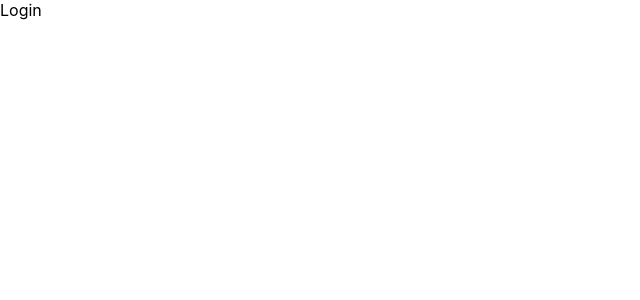
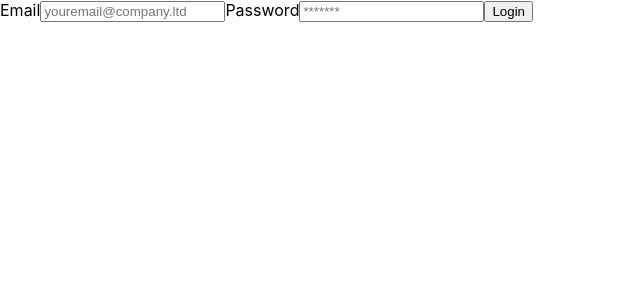
Before and after one commit to Guillermo-prog/ludoteca-app, a React (Create React App) app: page /login in a window 1280 px wide. Shown: the top 300 px of the page, without its empty margins (0-640 px from the left). Built offline with nearby package versions, Linux system fonts and the light colour scheme; no server answers.

Commit message:
feat: añadida la funcionalidad basica de login contra Firebase

```diff
--- a/src/components/Home.js
+++ b/src/components/Home.js
@@ -2,11 +2,11 @@
 import { useAuth } from "../context/authContext";
 
 export function Home() {
-  const { user } = useAuth(); //accedemos solo al valor user del objeto que devuelve useAuth
-  const loginCheck = user.login.toString();
+  const { user } = useAuth();
   return (
     <div>
-      <div>Home</div> <div>{loginCheck}</div>
+      <div>Home</div>
+      <div>User: {user.email}</div>
     </div>
   );
 }
--- a/src/components/Login.js
+++ b/src/components/Login.js
@@ -1,5 +1,52 @@
 import React from "react";
+import { useState } from "react";
+import { useAuth } from "../context/authContext";
+import { useNavigate } from "react-router-dom";
 
 export function Login() {
-  return <div>Login</div>;
+  const [user, setUser] = useState({
+    email: "",
+    password: "",
+  });
+  const { login } = useAuth();
+  const navigate = useNavigate();
+  const [error, setError] = useState();
+
+  const handleChange = ({ target: { name, value } }) =>
+    setUser({ ...user, [name]: value });
+
+  const handleSubmit = async (e) => {
+    e.preventDefault();
+    setError("");
+    try {
+      await login(user.email, user.password);
+      navigate("/");
+    } catch (error) {
+      setError(error.message);
+    }
+  };
+  return (
+    <div>
+      {error && <p>{error}</p>}
+
+      <form onSubmit={handleSubmit}>
+        <label htmlFor="email">Email</label>
+        <input
+          type="email"
+          name="email"
+          placeholder="youremail@company.ltd"
+          onChange={handleChange}
+        />
+        <label htmlFor="password">Password</label>
+        <input
+          type="password"
+          name="password"
+          id="password"
+          onChange={handleChange}
+          placeholder="*******"
+        />
+        <button>Login</button>
+      </form>
+    </div>
+  );
 }
--- a/src/context/authContext.js
+++ b/src/context/authContext.js
@@ -1,4 +1,6 @@
-import { createContext, useContext } from "react";
+import { createContext, useContext, useEffect, useState } from "react";
+import { signInWithEmailAndPassword, onAuthStateChanged } from "firebase/auth";
+import { auth } from "../firebaseConf";
 
 const authContext = createContext();
 
@@ -9,10 +11,25 @@
 };
 
 export function AuthProvider({ children }) {
-  const user = {
-    login: true,
+  const [user, setUser] = useState(null);
+
+  const login = async (email, password) => {
+    const userCredentials = await signInWithEmailAndPassword(
+      auth,
+      email,
+      password
+    );
+    console.log(userCredentials);
   };
+  useEffect(() => {
+    onAuthStateChanged(auth, (currentUser) => {
+      setUser(currentUser);
+    });
+  }, []);
+
   return (
-    <authContext.Provider value={{ user }}>{children}</authContext.Provider>
+    <authContext.Provider value={{ login, user }}>
+      {children}
+    </authContext.Provider>
   );
 }
```
Also changed, not shown: 1 other file (tests, documents, lock files or other folders).
